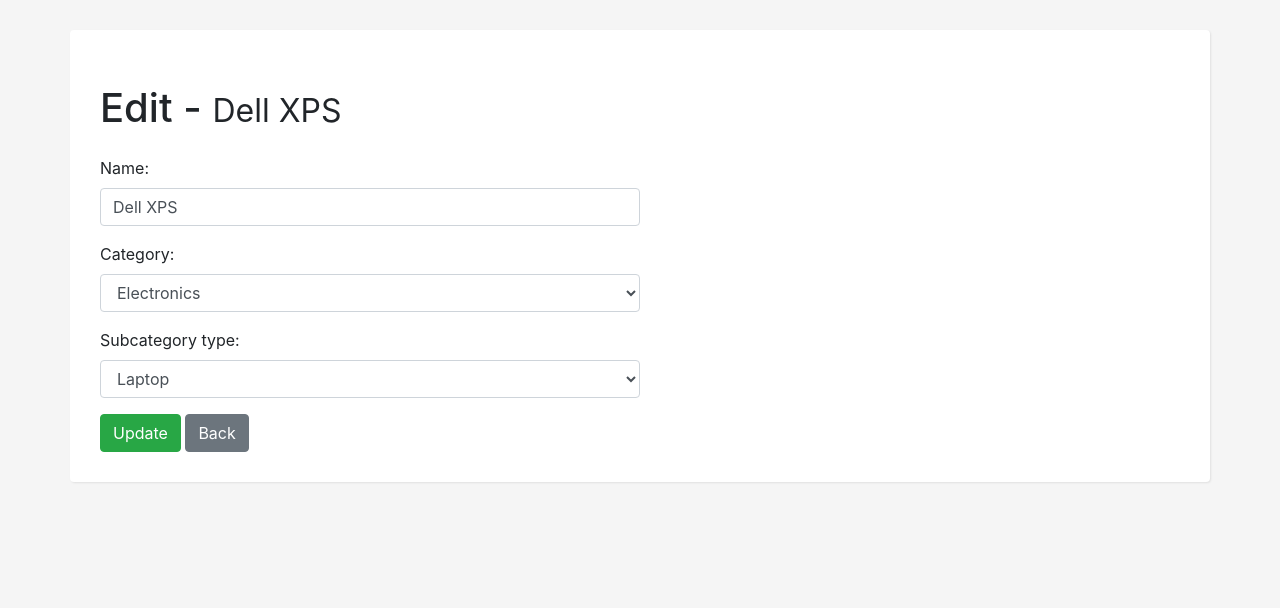
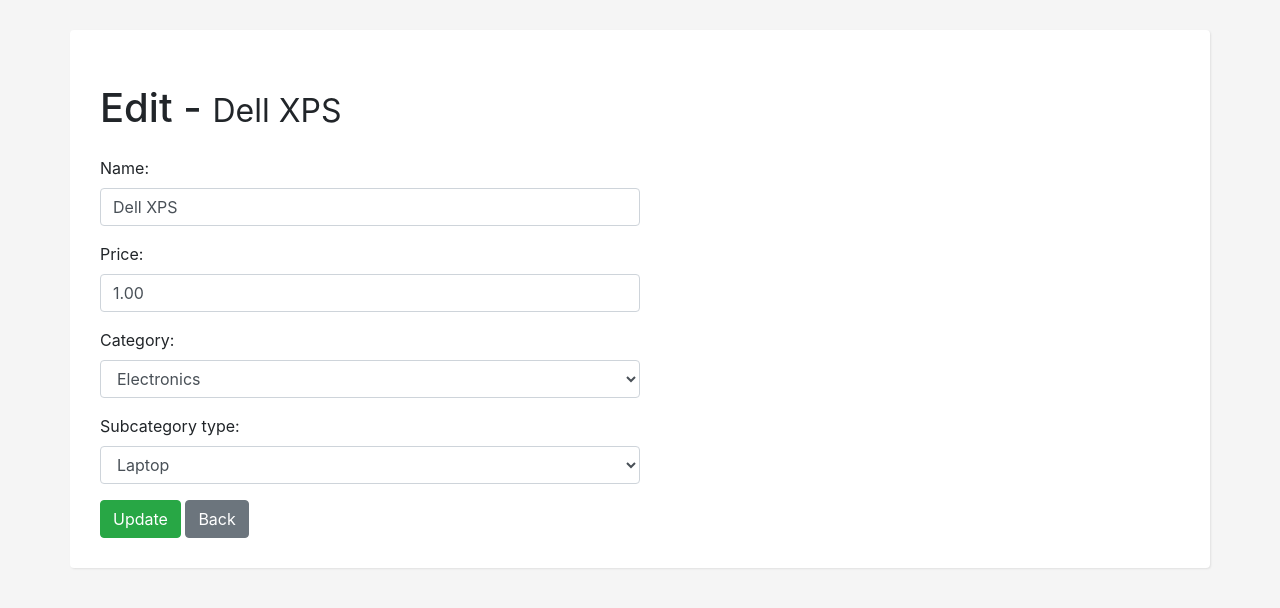
Before and after one commit to Ashad-Ahmed/Django_Product_Inventory, a Django app: page /edit/5 in a window 1280 px wide. Shown: the part 56-664 px from the top of the page. Run offline with Django 3.2, Linux system fonts and the light colour scheme; data comes from the database, SQL or seed files in the repository; both versions use the stored data as it was after the commit; some libraries are stand-ins or nearby versions.

Commit message:
Added Price

```diff
--- a/products/forms.py
+++ b/products/forms.py
@@ -13,11 +13,11 @@ class ProductForm(forms.ModelForm):
         #self.fields['description'].widget.attrs = {
         #    'class': 'form-control col-md-6'
         #}
-        #self.fields['price'].widget.attrs = {
-        #    'class': 'form-control col-md-6',
-        #    'step': 'any',
-        #    'min': '1',
-        #}
+        self.fields['price'].widget.attrs = {
+            'class': 'form-control col-md-6',
+            'step': 'any',
+            'min': '1',
+        }
 
         self.fields['category'].widget.attrs = {
             'class': 'form-control col-md-6'
@@ -29,4 +29,4 @@ class ProductForm(forms.ModelForm):
 
     class Meta:
         model = Product
-        fields = ('name', 'category', 'subcategory_type')
+        fields = ('name', 'price', 'category', 'subcategory_type')
--- a/products/serializers.py
+++ b/products/serializers.py
@@ -18,4 +18,4 @@ class ProductSerializer(serializers.ModelSerializer):
     class Meta:
         model = Product
         #fields = '__all__'
-        exclude = ['id','description','price','created','changed']
+        exclude = ['id','description','created','changed']
--- a/products/templates/products/product_detail.html
+++ b/products/templates/products/product_detail.html
@@ -8,6 +8,7 @@
         <div class="col-12">
             <ul class="list-group">
               <li class="list-group-item"><strong>Product:</strong> {{ object.name }}</li>
+              <li class="list-group-item"><strong>Product:</strong> {{ object.price }}</li>
               <li class="list-group-item"><strong>Category:</strong> {{ object.category }}</li>
               <li class="list-group-item"><strong>Category:</strong> {{ object.subcategory_type }}</li>
             </ul>
--- a/products/templates/products/product_list.html
+++ b/products/templates/products/product_list.html
@@ -18,6 +18,7 @@
               <thead class="thead-dark">
                 <tr>
                     <th scope="col">Product</th>
+                    <th scope="col">Price</th>
                     <th scope="col">Category</th>
                     <th scope="col">SubCategory</th>
                     <th scope="col">View</th>
@@ -28,6 +29,7 @@
                 {% for product in object_list %}
                 <tr>
                     <td>{{ product.name }}</td>
+                    <td>{{ product.price }}</td>
                     <td>{{ product.category }}</td>
                     <td>{{ product.subcategory_type }}</td>
                     <td><a href="{% url 'product_view' product.id %}"><button type="button" class="btn btn-outline-primary btn-sm">View</button></a></td>
```
Also changed, not shown: db.sqlite3.
